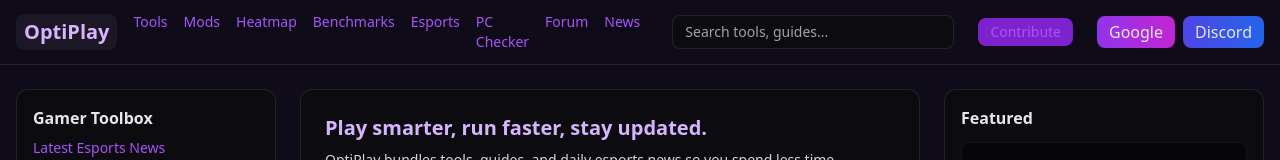
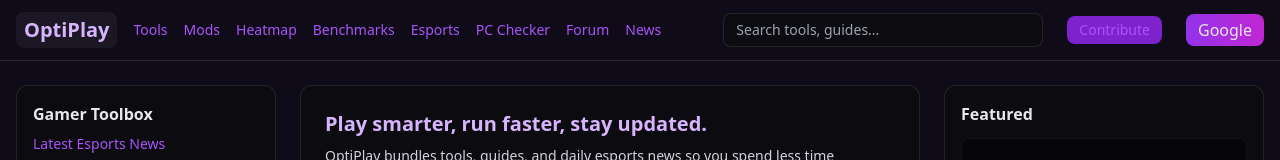
Before and after one commit to Colxinn/OptiPlay, a Next.js app: page / in a window 1280 px wide. Shown: the top 160 px of the page. Built offline with nearby package versions, Linux system fonts and the light colour scheme; no server answers; the database is empty.

Commit message:
auth(ui): remove Discord sign-in button; Google-only

```diff
--- a/app/components/AuthButtons.jsx
+++ b/app/components/AuthButtons.jsx
@@ -27,12 +27,6 @@ export default function AuthButtons({ session }) {
       >
         Google
       </button>
-      <button
-        onClick={() => signIn('discord')}
-        className="px-3 py-1 rounded-lg bg-gradient-to-r from-indigo-600 to-blue-600 hover:opacity-90"
-      >
-        Discord
-      </button>
     </div>
   );
 }
```
